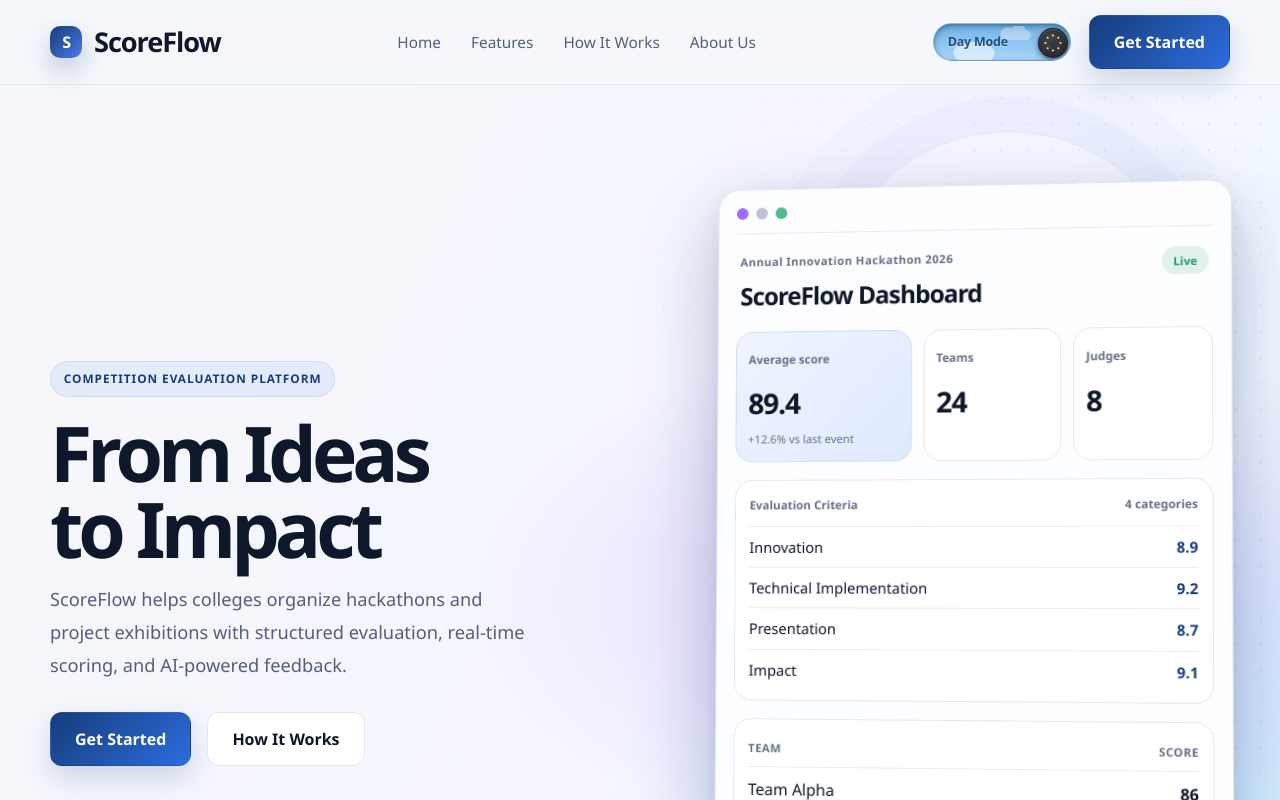
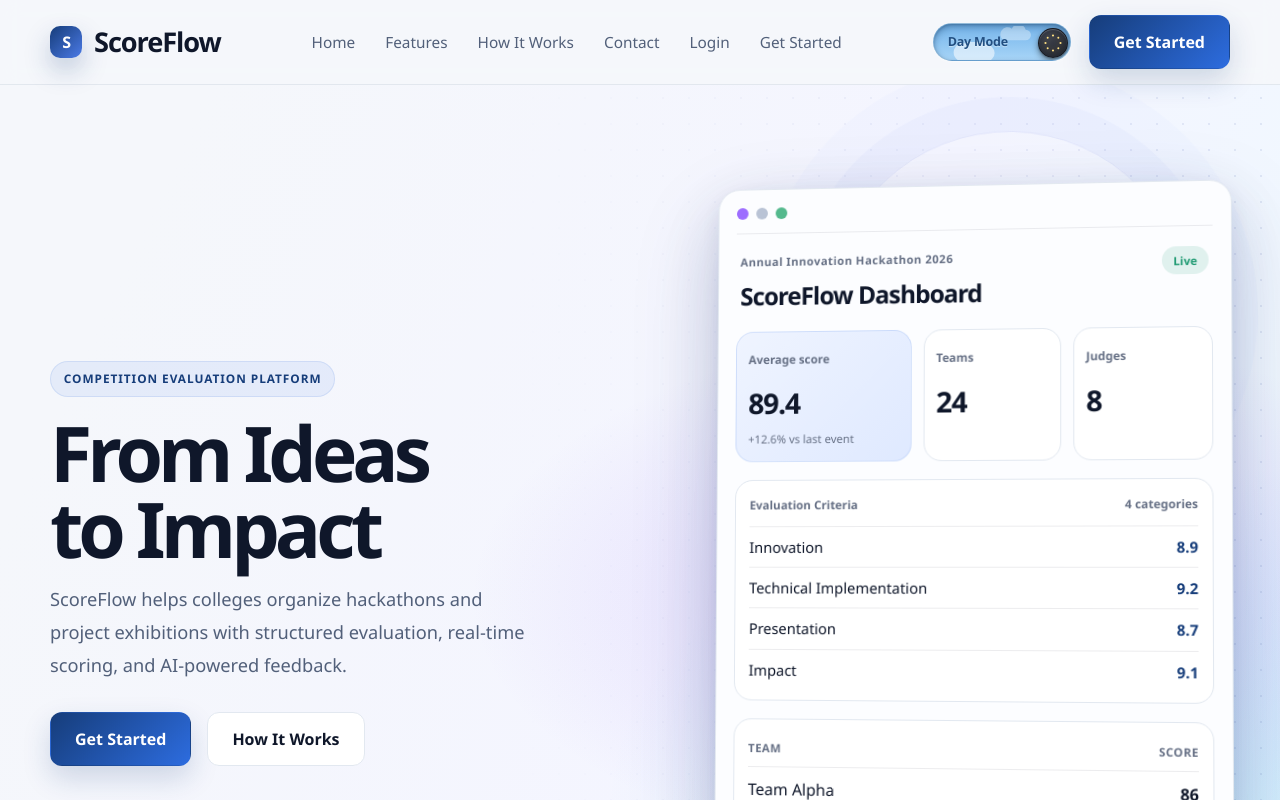
Before and after one commit to satyammishra8-1/Scoreflow, a React (Vite) app in the folder client/: page / in a window 1280 px wide. Shown: the top 800 px of the page. Built offline with nearby package versions, Linux system fonts and the light colour scheme; no server answers.

Commit message:
Update Navbar component

```diff
--- a/client/src/components/Navbar.jsx
+++ b/client/src/components/Navbar.jsx
@@ -6,7 +6,9 @@ const navItems = [
   { label: 'Home', href: '#home' },
   { label: 'Features', href: '#features' },
   { label: 'How It Works', href: '#how-it-works' },
-  { label: 'About Us', href: '#about-us' },
+  { label: 'Contact', href: '#contact' },
+  { label: 'Login', to: '/login' },
+  { label: 'Get Started', to: '/signup' },
 ];
 
 export default function Navbar() {
@@ -37,28 +39,10 @@ export default function Navbar() {
           </button>
         </div>
 
-        <nav
-          className={`main-nav ${isOpen ? 'open' : ''}`}
-          aria-label="Main navigation"
-        >
-          <ul>
-            {navItems.map((item) => (
-              <li key={item.label}>
-                <a
-                  href={item.href}
-                  onClick={(event) => {
-                    setIsOpen(false);
-                    if (item.label === 'Home') {
-                      event.preventDefault();
-                      window.scrollTo({ top: 0, behavior: 'smooth' });
-                    }
-                  }}
-                >
-                  {item.label}
-                </a>
-              </li>
-            ))}
-          </ul>
+        <nav className={`main-nav ${isOpen ? 'open' : ''}`} aria-label="Main navigation">
+          <ul>{navItems.map((item) => <li key={item.label}>{item.to
+            ? <Link to={item.to} onClick={() => setIsOpen(false)}>{item.label}</Link>
+            : <a href={item.href} onClick={() => setIsOpen(false)}>{item.label}</a>}</li>)}</ul>
         </nav>
 
         <div className="nav-actions">
```
